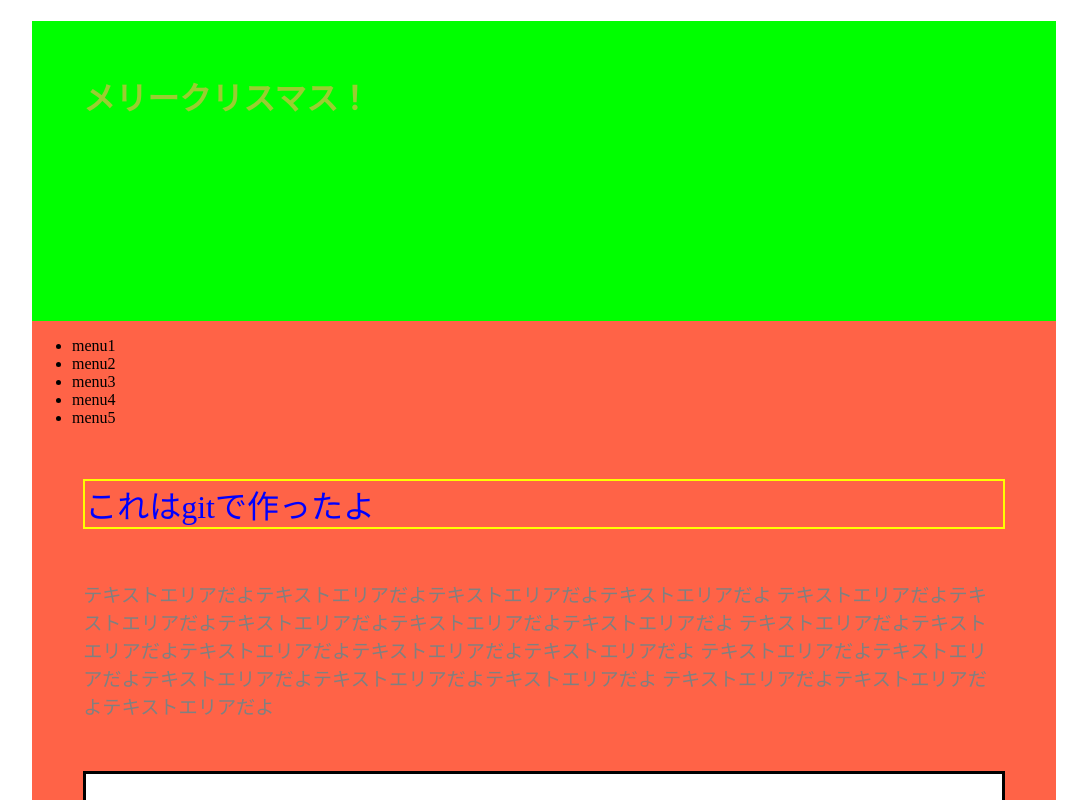
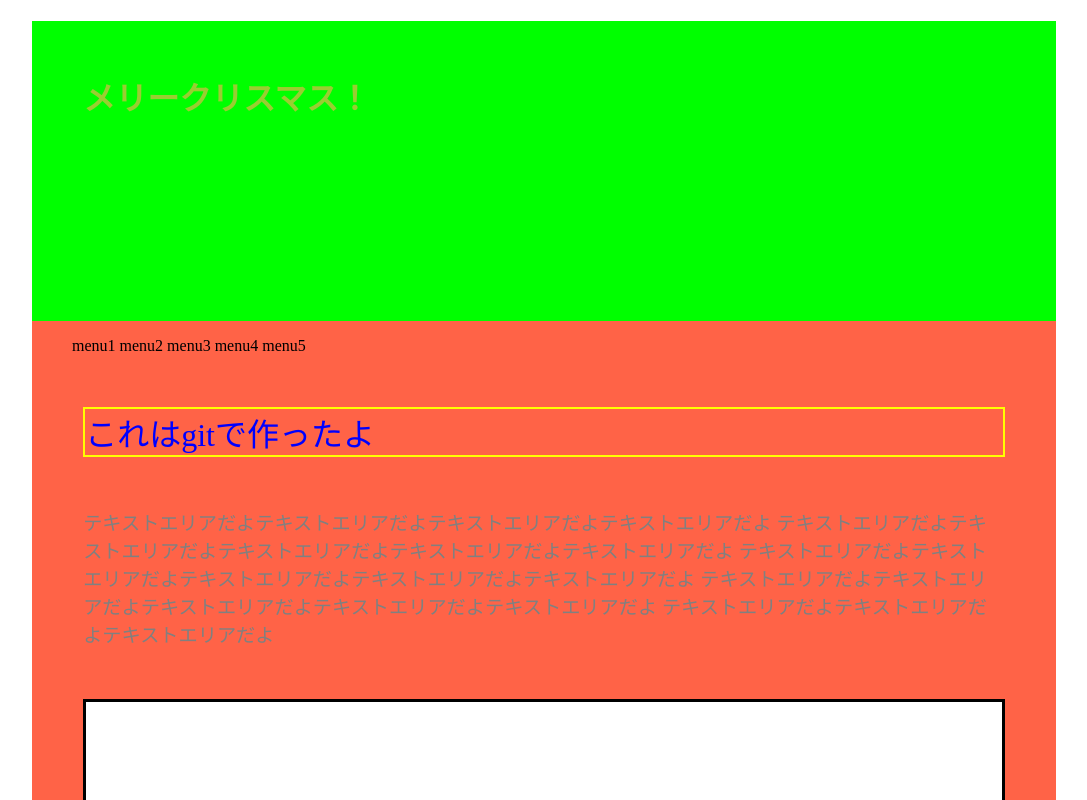
Before and after one commit to kazuko0811/gittest1224, a plain HTML site: page index.html in a window 1280 px wide. Shown: the top 800 px of the page, without its empty margins (96-1183 px from the left). Drawn offline with Linux system fonts and the light colour scheme.

Commit message:
ナビを横並びに

```diff
--- a/style.css
+++ b/style.css
@@ -12,6 +12,7 @@ body {
 	background: tomato;
 }
 
+/* ---------- ヘッダーエリア ---------- */
 .header {
 	background: lime;
 	height: 300px;
@@ -21,6 +22,13 @@ h1 {
 	color: yellowgreen;
 	padding: 5%;
 }
+
+/* ---------- ナビエリア ---------- */
+
+.main-navi li {
+	display: inline-block;
+}
+
 
 .contant-p {
 	color: blue;
```
